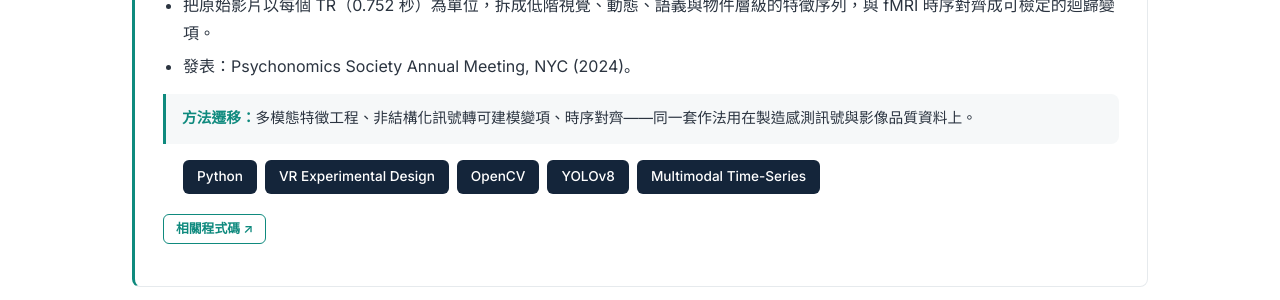
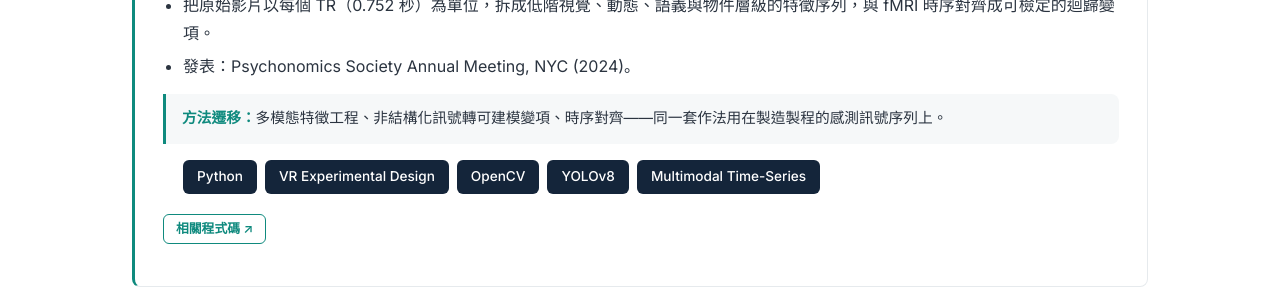
Before and after one commit to JamesLeeCY/JamesLeeCY.github.io, a Jekyll site: the page built from research.md, in a window 1280 px wide and 900 px high, scrolled down 399 px. Shown: the part 151-451 px from the top of the window. Built offline with Jekyll 4.4.1, drawn with Linux system fonts in a browser that asks for light colours.

Commit message:
Drop unsupported image-data claim from research transfer note
The semiconductor project works on tabular and time-series process data
only, so the first transfer note now cites sensor-signal sequences rather
than image quality data.

Co-Authored-By: Claude Opus 5 <noreply@anthropic.com>

```diff
--- a/research.md
+++ b/research.md
@@ -24,7 +24,7 @@ permalink: /research.html
             <li>把原始影片以每個 TR（0.752 秒）為單位，拆成低階視覺、動態、語義與物件層級的特徵序列，與 fMRI 時序對齊成可檢定的迴歸變項。</li>
             <li>發表：Psychonomics Society Annual Meeting, NYC (2024)。</li>
         </ul>
-        <p class="research-transfer"><strong>方法遷移：</strong>多模態特徵工程、非結構化訊號轉可建模變項、時序對齊——同一套作法用在製造感測訊號與影像品質資料上。</p>
+        <p class="research-transfer"><strong>方法遷移：</strong>多模態特徵工程、非結構化訊號轉可建模變項、時序對齊——同一套作法用在製造製程的感測訊號序列上。</p>
         <ul class="tag-list">
             <li>Python</li><li>VR Experimental Design</li><li>OpenCV</li><li>YOLOv8</li><li>Multimodal Time-Series</li>
         </ul>
```
